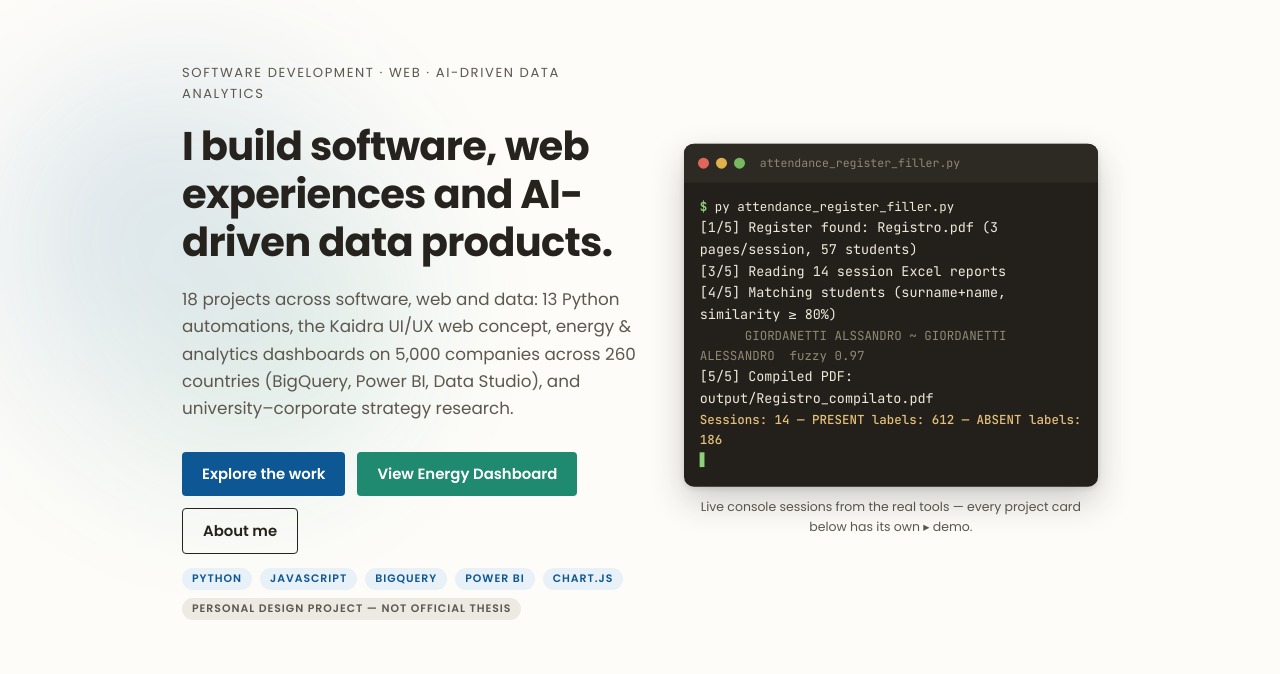
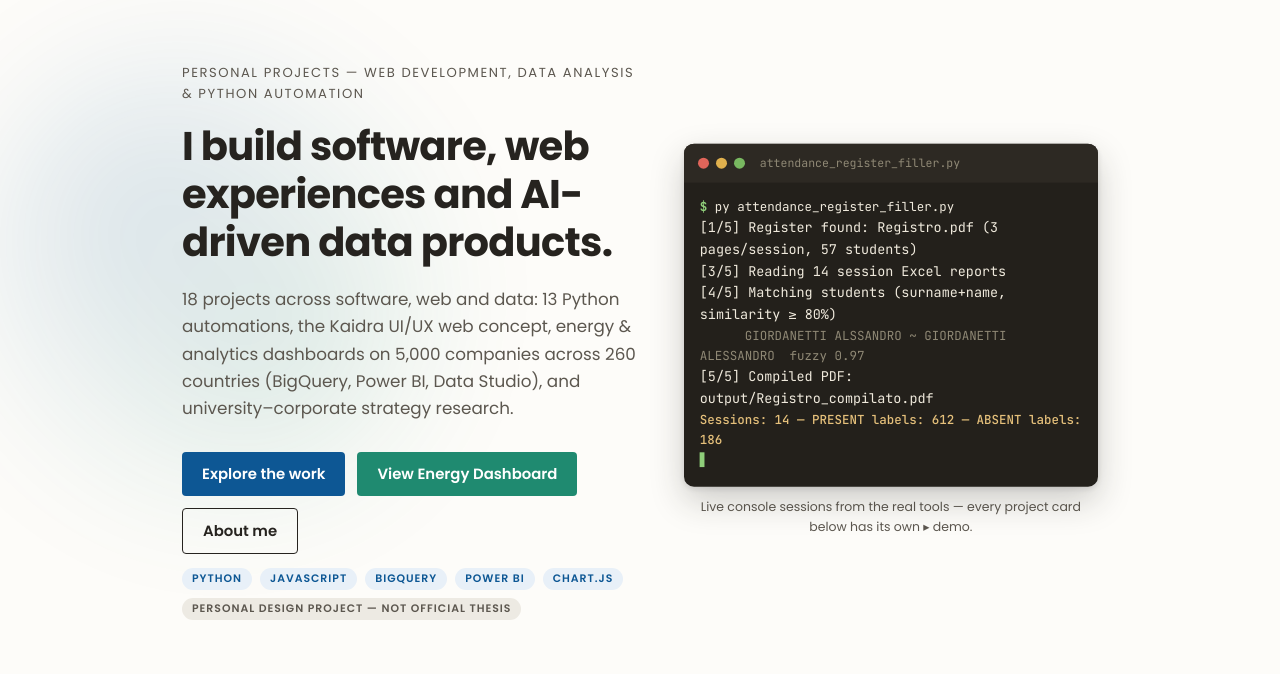
Before and after one commit to andreabarduani-ui/Portfolio, a plain HTML site: page index.html in a window 1280 px wide. Shown: the part 68-742 px from the top of the page. Drawn offline with nearby package versions, Linux system fonts and the light colour scheme.

Commit message:
Sober personal kicker

```diff
--- a/index.html
+++ b/index.html
@@ -385,7 +385,7 @@
   <div class="hero-blob" aria-hidden="true"></div>
   <div class="wrap hero-grid">
     <div>
-      <p class="kicker hero-enter">Software Development · Web · AI-Driven Data Analytics</p>
+      <p class="kicker hero-enter">Personal projects — web development, data analysis & Python automation</p>
       <!-- H1 variants considered:
         A (active): "I build software, web experiences and AI-driven data products."
         B: "I turn data and processes into software, web experiences and analytics."
```
